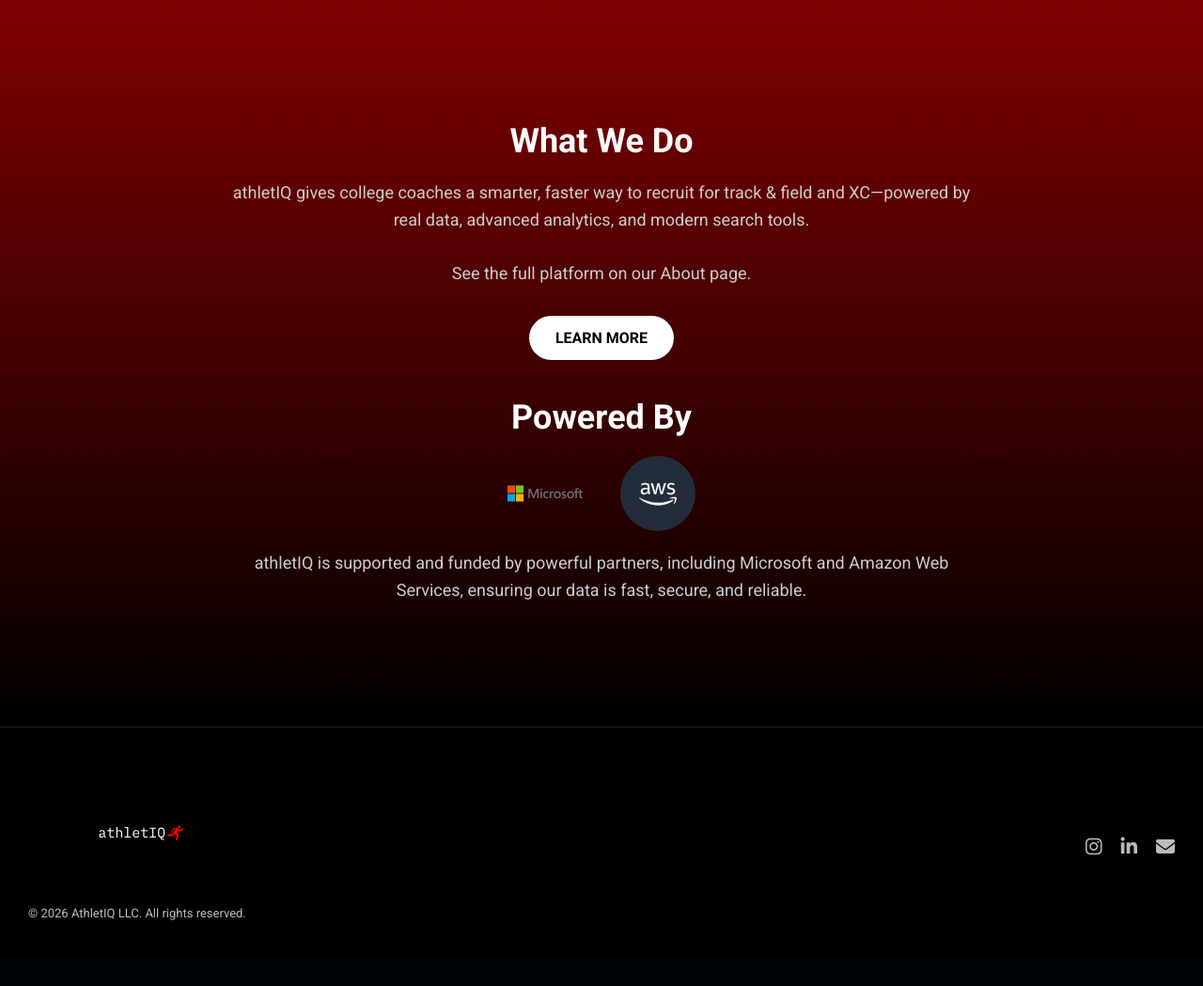
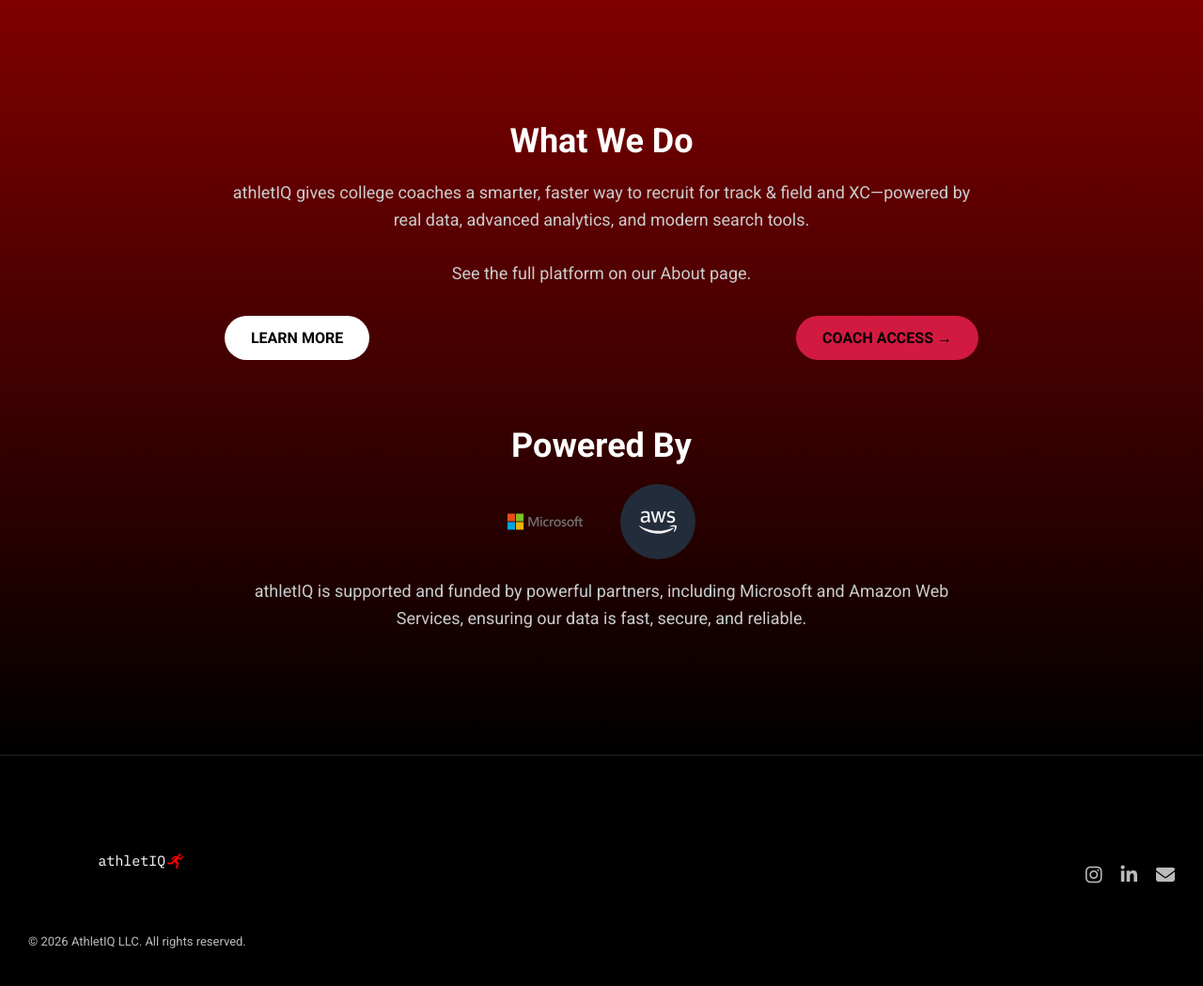
Before and after one commit to ruhankhanna/athletiq-app, a Flask app: page / in a window 1280 px wide. Shown: the part 801-1850 px from the top of the page at 94% size. Before the commit the page ends 1780 px from the top, so only its background shows below. Run offline with Flask 3, Linux system fonts and the light colour scheme; some libraries are stand-ins or nearby versions.

Commit message:
Add Coach Access button and Coach Login nav link pointing to app.athletiq.run
Co-Authored-By: Claude Sonnet 4.6 <noreply@anthropic.com>

```diff
--- a/templates/index.html
+++ b/templates/index.html
@@ -23,10 +23,10 @@
                         <ul>
                             <li><a href="/">Home</a></li>
                             <li><a href="/about">About</a></li>
+                            <li><a href="https://app.athletiq.run" style="color:#e11d48;font-weight:700;">Coach Login</a></li>
                         </ul>
                     </div>
                 </div>
-                <!-- Public site: no dashboard/login links -->
             </nav>
 
             <div class="main-content">
@@ -57,7 +57,10 @@
             </p>
         </div>
 
-        <a href="/about" class="about-link-button">LEARN MORE</a>
+        <div style="display:flex;gap:1rem;justify-content:center;flex-wrap:wrap;">
+            <a href="/about" class="about-link-button">LEARN MORE</a>
+            <a href="https://app.athletiq.run" class="about-link-button" style="background:rgba(225,29,72,0.9);border-color:rgba(225,29,72,0.6);">COACH ACCESS →</a>
+        </div>
 
         <div class="info-content reveal">
             <h2>Powered By</h2>
```
